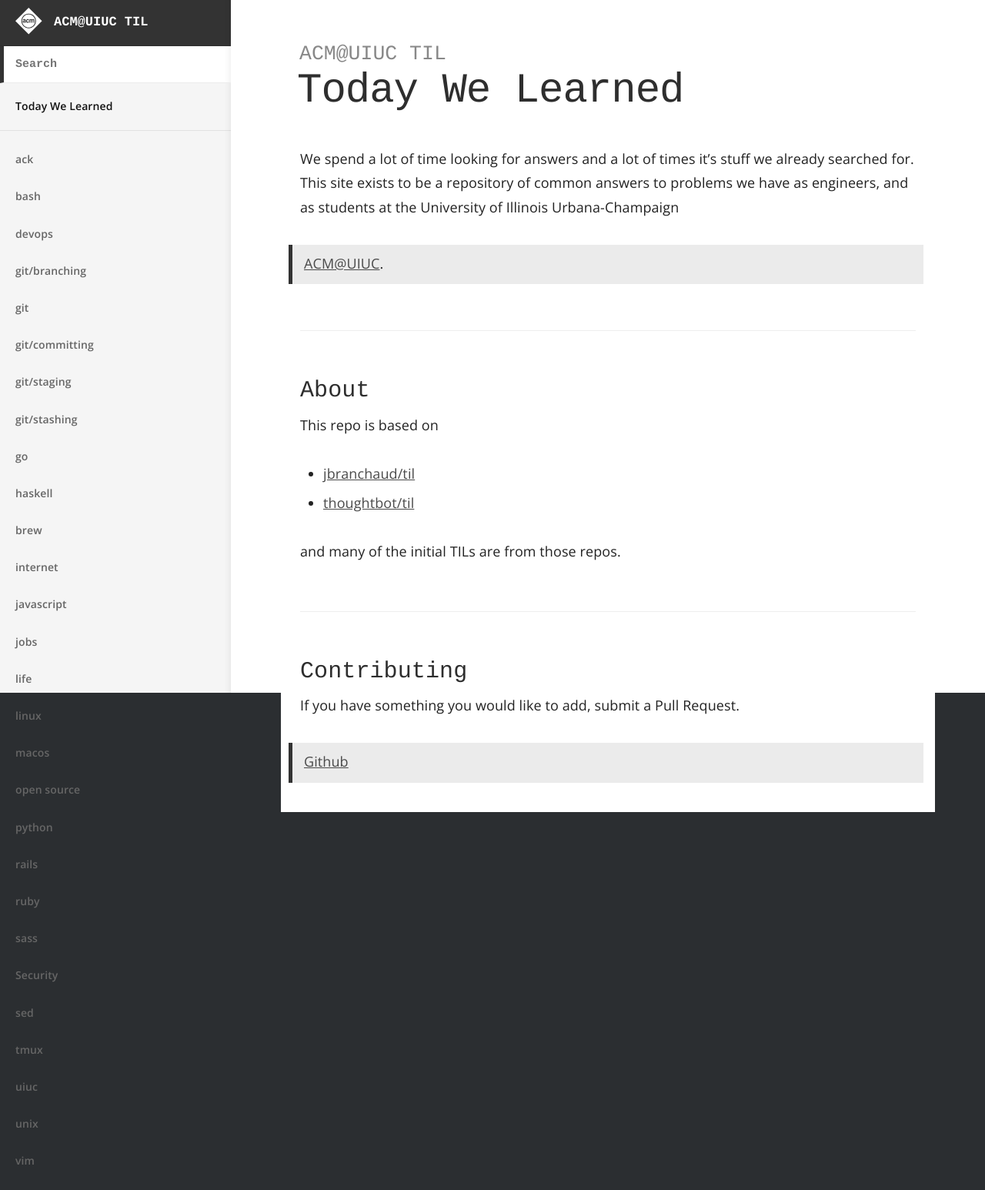
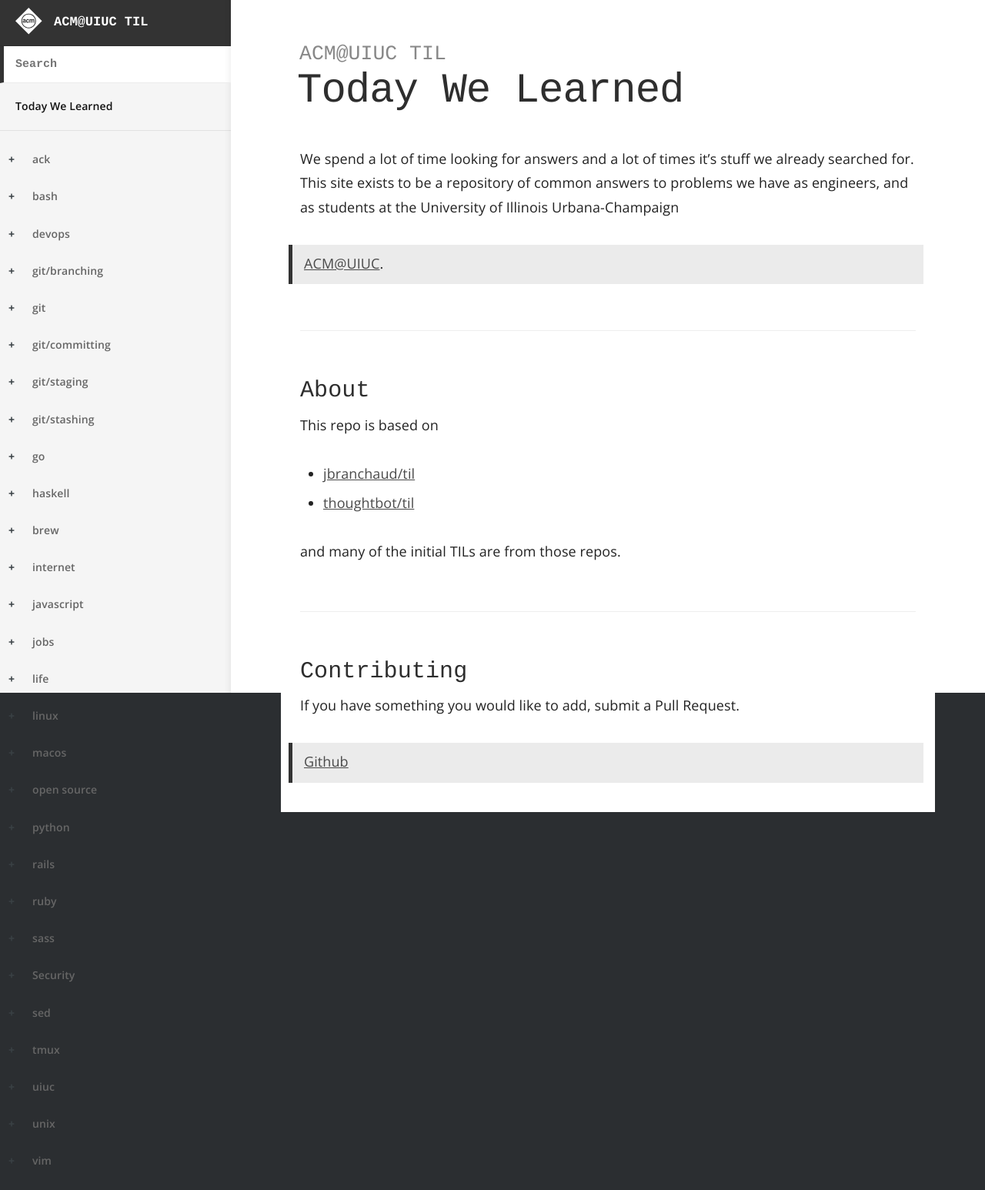
Before and after one commit to acm-uiuc/til, a Jekyll site: the page built from index.md, in a window 1280 px wide. Shown: the whole page at 77% size. Built offline with Jekyll 4.4.1, drawn with Linux system fonts in a browser that asks for light colours.

Commit message:
Add custom + and - marker

```diff
--- a/_sass/_layout.scss
+++ b/_sass/_layout.scss
@@ -246,7 +246,7 @@ nav > ul {
 		text-decoration: none;
 		font-size: 1.4rem;
 		padding: $space / 2 0 $space / 2 $space * 2;
-		display: block;
+		display: inline-block;
 	}
 
 	&.current > a,
--- a/css/main.scss
+++ b/css/main.scss
@@ -30,6 +30,20 @@ $full-width-break: $nav-width + ($space * 4) + $content-max-width;
 @import "tables";
 @import "layout";
 
-summary::-webkit-details-marker {
+details > summary::-webkit-details-marker {
     display: none
 }
+
+details > summary:before {
+    display: inline-block;
+    content: "+";
+    font-size: 14px;
+    font-weight: bolder;
+    text-align: center;
+    margin-left: 8px;
+    width: 14px;
+}
+
+details[open] > summary:before {
+    content: "-";
+}
```
